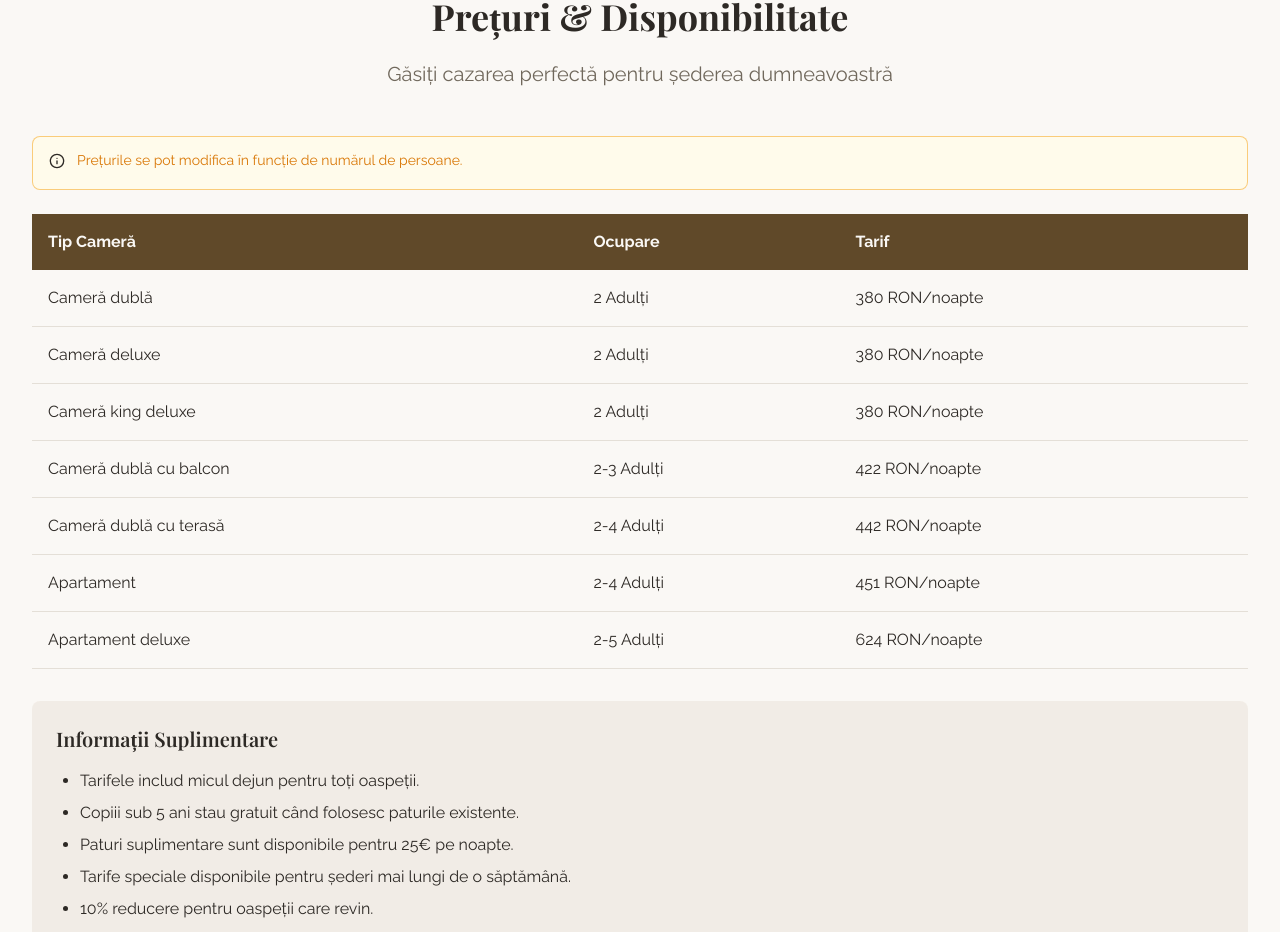
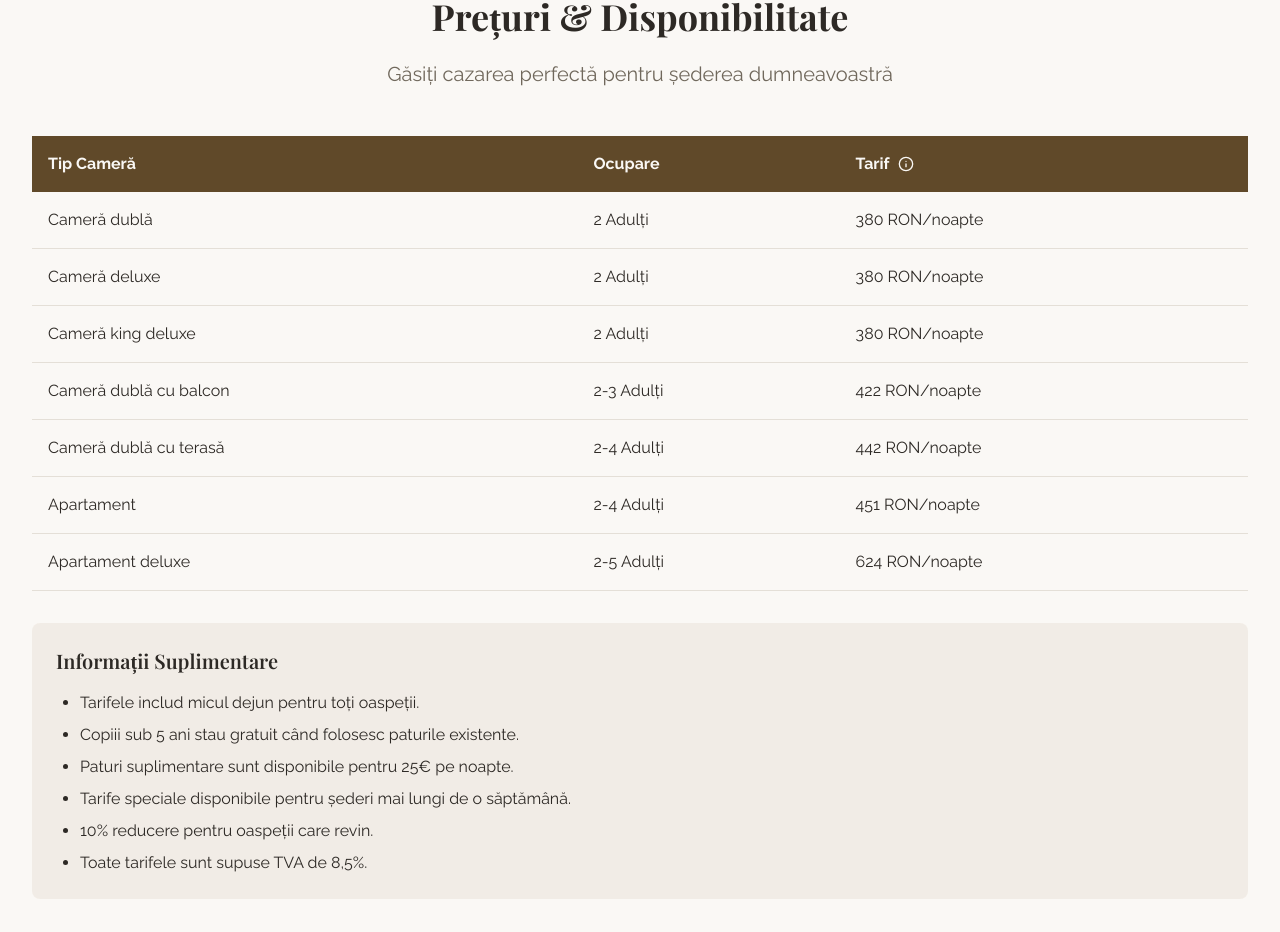
Before and after one commit to andreistomff/sleepy-hollow-website, a React (Vite) app: page / in a window 1280 px wide. Shown: the part 4668-5600 px from the top of the page. Built offline with nearby package versions, Linux system fonts and the light colour scheme.

Commit message:
feat: Add tooltip to table header
Adds a tooltip to the "Tarif" column header with a message about price changes.

```diff
--- a/src/pages/Index.tsx
+++ b/src/pages/Index.tsx
@@ -6,7 +6,7 @@ import Rooms from "@/components/Rooms";
 import Amenities from "@/components/Amenities";
 import Contact from "@/components/Contact";
 import Footer from "@/components/Footer";
-import { Alert, AlertDescription } from "@/components/ui/alert";
+import { Tooltip, TooltipContent, TooltipTrigger } from "@/components/ui/tooltip";
 import { InfoIcon } from "lucide-react";
 
 const Index = () => {
@@ -91,20 +91,25 @@ const Index = () => {
               Găsiți cazarea perfectă pentru șederea dumneavoastră
             </p>
 
-            <Alert className="my-4 border-amber-500/50 bg-amber-50 dark:bg-amber-950/20">
-              <InfoIcon className="h-4 w-4 text-amber-600" />
-              <AlertDescription className="text-amber-600 dark:text-amber-400">
-                Prețurile se pot modifica în funcție de numărul de persoane.
-              </AlertDescription>
-            </Alert>
-
-            <div className="overflow-x-auto mt-6">
+            <div className="overflow-x-auto mt-12">
               <table className="w-full border-collapse">
                 <thead>
                   <tr className="bg-primary text-primary-foreground">
                     <th className="p-4 text-left">Tip Cameră</th>
                     <th className="p-4 text-left">Ocupare</th>
-                    <th className="p-4 text-left">Tarif</th>
+                    <th className="p-4 text-left flex items-center gap-2">
+                      Tarif
+                      <Tooltip>
+                        <TooltipTrigger asChild>
+                          <span className="inline-flex cursor-help">
+                            <InfoIcon className="h-4 w-4" />
+                          </span>
+                        </TooltipTrigger>
+                        <TooltipContent className="bg-amber-50 text-amber-600 border border-amber-200">
+                          Prețurile se pot modifica în funcție de numărul de persoane.
+                        </TooltipContent>
+                      </Tooltip>
+                    </th>
                   </tr>
                 </thead>
                 <tbody>
```
